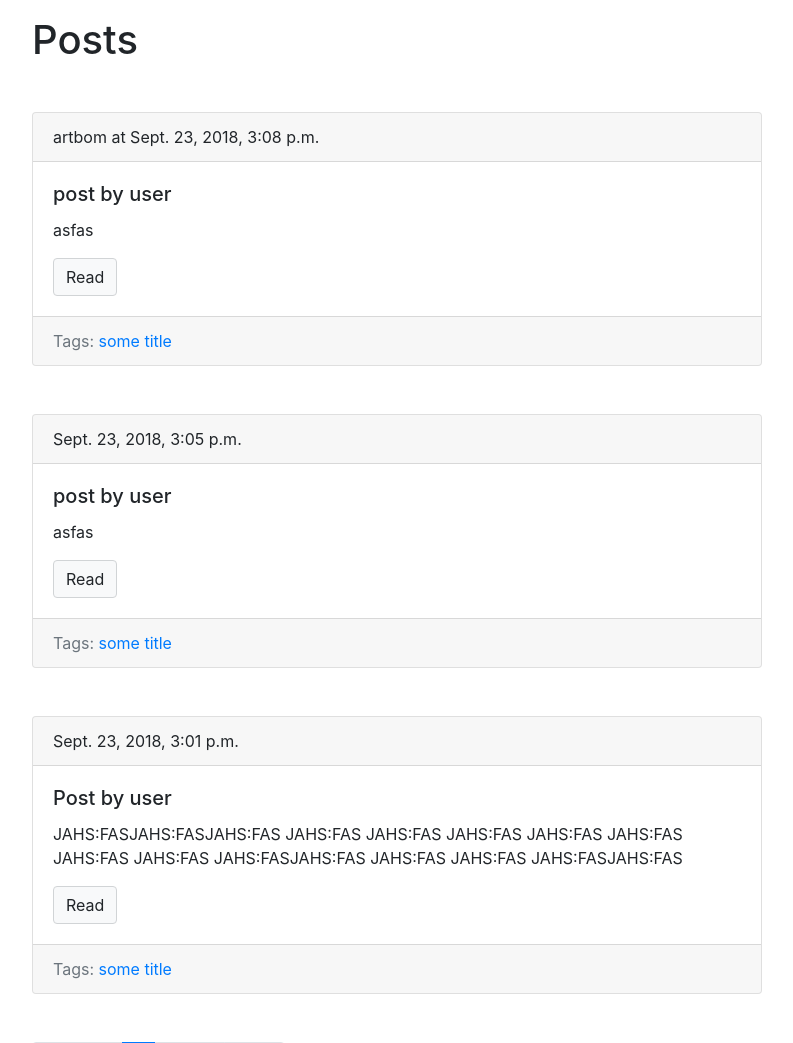
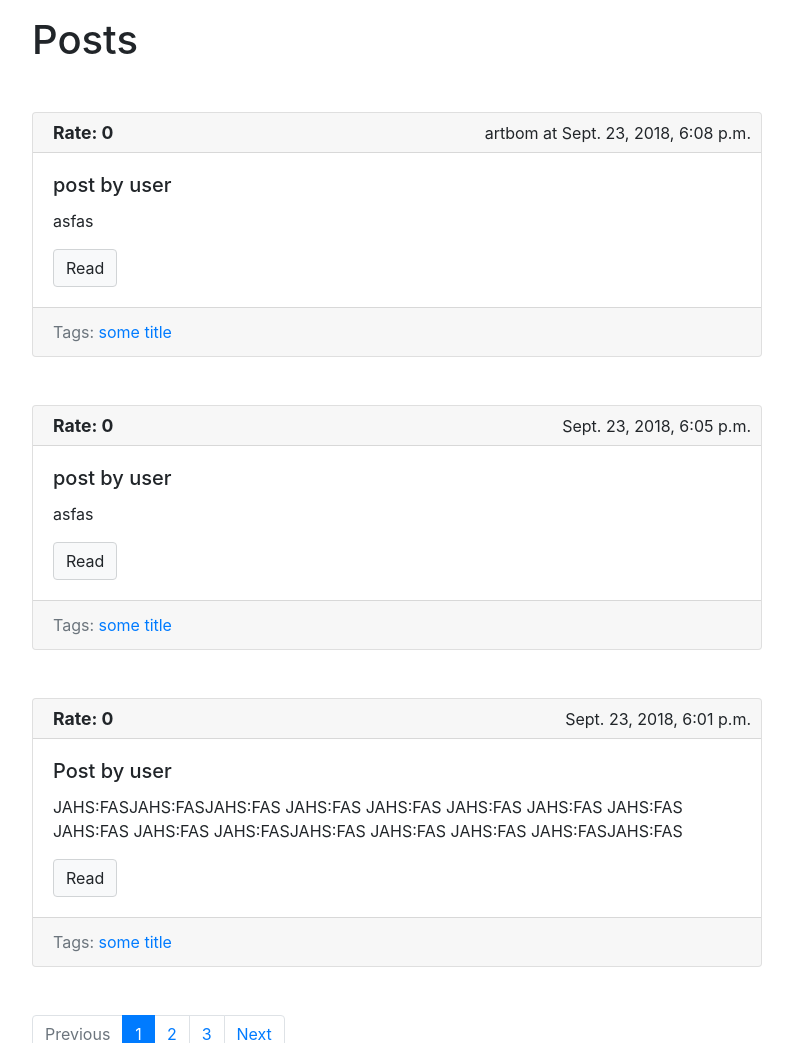
Before and after one commit to OnshaBogdan/Django_blog, a Django app: page /blog/ in a window 1280 px wide. Shown: the part 56-1099 px from the top of the page, without its empty margins (243-1036 px from the left). Run offline with Django 3.2, Linux system fonts and the light colour scheme; data comes from the database, SQL or seed files in the repository; both versions use the stored data as it was after the commit; some libraries are stand-ins or nearby versions.

Commit message:
1. Css changes in post_card_template.html 2. TIME_ZONE changed to "EUROPE/KIEV"

```diff
--- a/blog/templates/blog/includes/post_card_template.html
+++ b/blog/templates/blog/includes/post_card_template.html
@@ -1,26 +1,39 @@
-<link type="text/css" href="{{ STATIC_URL }}css/styles.css" />
+<link type="text/css" href="{{ STATIC_URL }}css/styles.css"/>
 <div class="card mb-5">
     {% if post.author is not None %}
-    <div class="card-header">
-        {{post.author}} at {{ post.date_pub }}
+    <div class="card-header ">
+        <div class="header-right">
+            {{ post.author }} at {{ post.date_pub }}
+        </div>
+        <div class="header-left">
+
+            <p class="font-weight-bold rate">Rate: {{ post.rating }}</p>
+        </div>
     </div>
     {% else %}
-    <div class="card-header">
-         {{ post.date_pub }}
+    <div class="card-header ">
+        <div class="header-right">
+            {{ post.date_pub }}
+        </div>
+        <div class="header-left">
+
+            <p class="font-weight-bold rate">Rate: {{ post.rating }}</p>
+        </div>
     </div>
     {% endif %}
+
     <div class="card-body">
         <h5 class="card-title">{{ post.title }}</h5>
         <p class="card-text"> {{ post.body|truncatewords:50 }}</p>
-        <a href="{{ post.get_absolute_url }}" class="btn btn-light" >Read</a>
+        <a href="{{ post.get_absolute_url }}" class="btn btn-light">Read</a>
     </div>
     {% if post.tags.all %}
-        <div class="card-footer text-muted">
+    <div class="card-footer text-muted">
         Tags:
         {% for tag in post.tags.all %}
-            <a href="{{ tag.get_absolute_url }}"> {{ tag.title }}</a>
+        <a href="{{ tag.get_absolute_url }}"> {{ tag.title }}</a>
         {% endfor %}
-        </div>
+    </div>
     {% endif %}
 
 
--- a/blogengine/settings.py
+++ b/blogengine/settings.py
@@ -109,7 +109,7 @@ AUTH_PASSWORD_VALIDATORS = [
 
 LANGUAGE_CODE = 'en-us'
 
-TIME_ZONE = 'UTC'
+TIME_ZONE = 'Europe/Kiev'
 
 USE_I18N = True
 
--- a/static/css/styles.css
+++ b/static/css/styles.css
@@ -20,12 +20,37 @@ a.edit, a.delete{
     display:none;
 }
 
+.header-right{
+width:50%;
+position:absolute;
+right:10px;
+align:right;
+text-align:right;
+margin-bottom: 8px;
+margin-top:-4px;
+}
+.header-left{
+width:50%;
+position:absolute;
+left:0px;
+align:left;
+text-align:left;
+background-color:transparent;
+
+}
+.rate{
+position:relative;
+left:20px;
+bottom:5px;
+font-size:110%;
+}
 .dropdown{
 margin-left:10px;
 }
 
-
-
+.card-header{
+height: 40px;
+}
 .navbar fixed-bottom{
 width:100%;
 }
```
Also changed, not shown: blog/static/css/styles.css (added), db.sqlite3.
